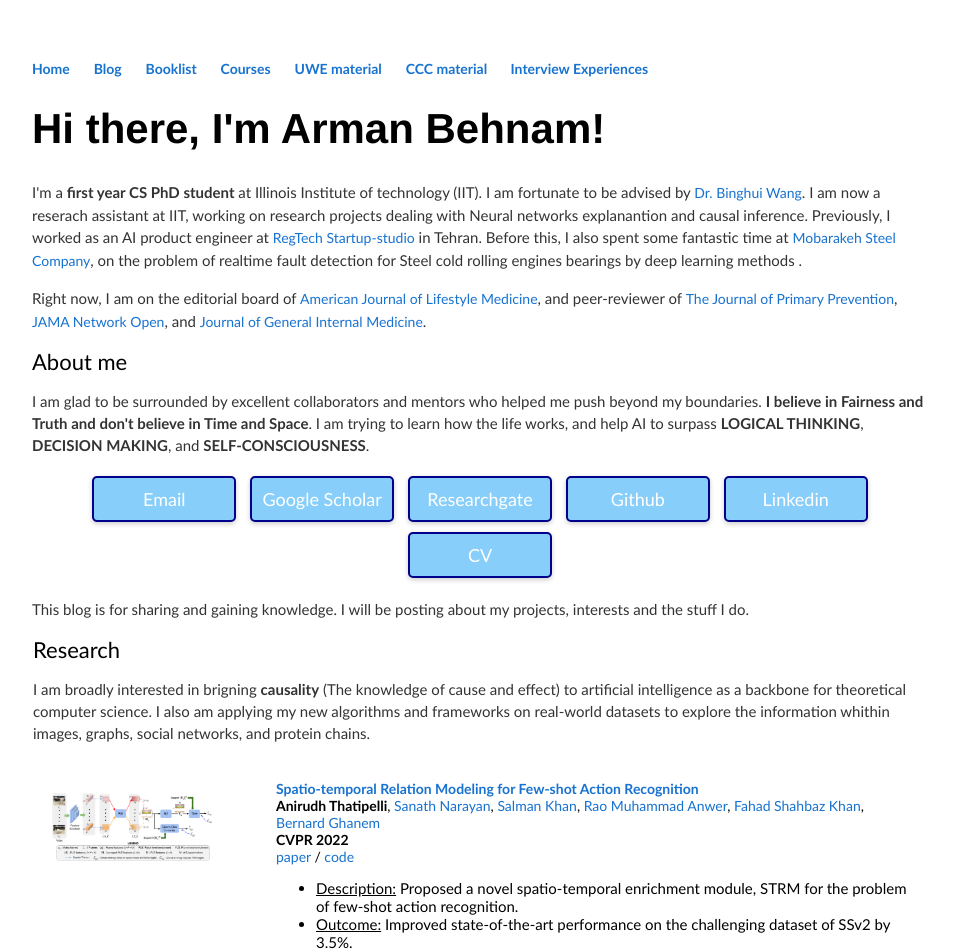
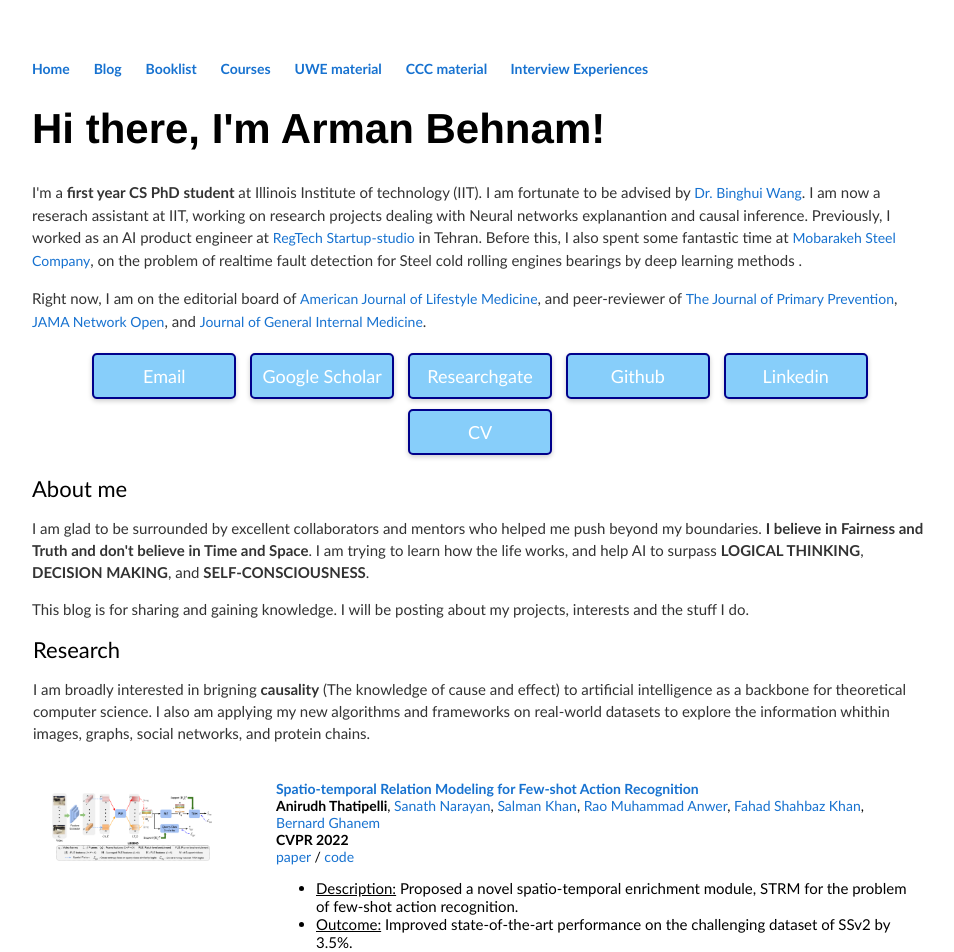
Before and after one commit to ArmanBehnam/ArmanBehnam.github.io, a Jekyll site: the page built from index.html, in a window 1280 px wide. Shown: the top 952 px of the page, without its empty margins (160-1114 px from the left). Built offline with Jekyll 4.4.1, drawn with Linux system fonts in a browser that asks for light colours; part of the change alters nothing that is shown.

Commit message:
Update index.html

```diff
--- a/index.html
+++ b/index.html
@@ -62,10 +62,7 @@ title: Arman Behnam's website
 	<p>Right now, I am on the editorial board of <a href = "https://journals.sagepub.com/editorial-board/AJL">American Journal of Lifestyle Medicine</a>,
 	and peer-reviewer of <a href = "https://www.springer.com/journal/10935/"/>The Journal of Primary Prevention</a>, <a href = "https://jamanetwork.com/journals/jamanetworkopen"/>JAMA Network Open</a>, and <a href = "https://www.springer.com/journal/11606/"/>Journal of General Internal Medicine</a>.</p>
 
-        <heading>About me</heading>
-	<p>I am glad to be surrounded by excellent collaborators and mentors who helped me push beyond my boundaries. <b>I believe in Fairness and Truth and don't believe in Time and Space</b>. I am trying to learn how the life works, and help AI to surpass <b>LOGICAL THINKING</b>, <b>DECISION MAKING</b>, and <b>SELF-CONSCIOUSNESS</b>.</p>
-
-	<p style="text-align:center">
+	       <p style="text-align:center">
     <a href="mailto:abehnam@hawk.iit.edu" class="button">Email</a>
     <a href="https://scholar.google.com/citations?user=KgzHjgMAAAAJ&hl=en&oi=ao" class="button">Google Scholar</a>
     <a href="https://www.researchgate.net/profile/Arman-Behnam" class="button">Researchgate</a>
@@ -74,6 +71,8 @@ title: Arman Behnam's website
     <a href="resume/June_2023_CV.pdf" class="button">CV</a>
 </p>
 
+        <heading>About me</heading>
+	<p>I am glad to be surrounded by excellent collaborators and mentors who helped me push beyond my boundaries. <b>I believe in Fairness and Truth and don't believe in Time and Space</b>. I am trying to learn how the life works, and help AI to surpass <b>LOGICAL THINKING</b>, <b>DECISION MAKING</b>, and <b>SELF-CONSCIOUSNESS</b>.</p>
 	<p>This blog is for sharing and gaining knowledge. I will be posting about my projects, interests and the stuff I do.</p>
        </td>
     </tr>
```
